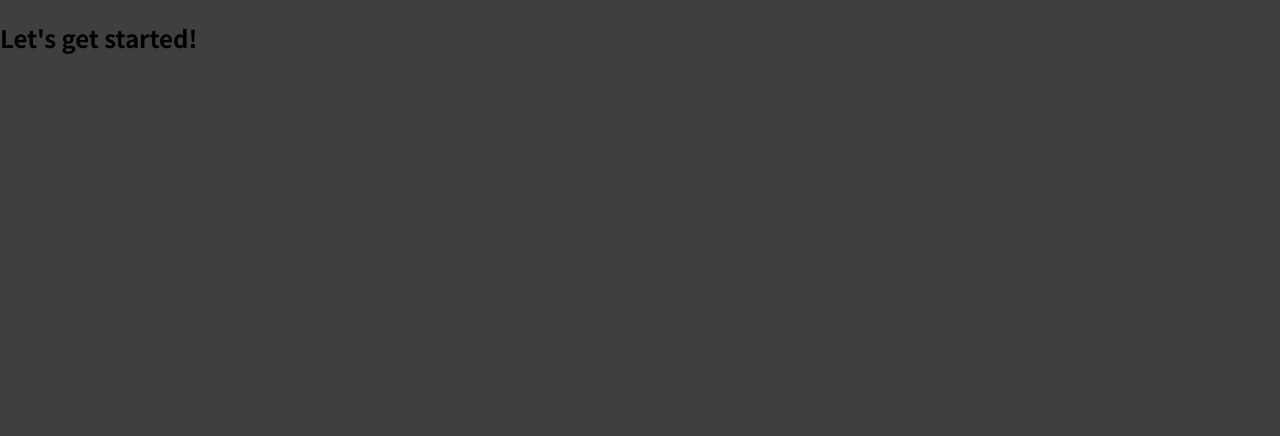
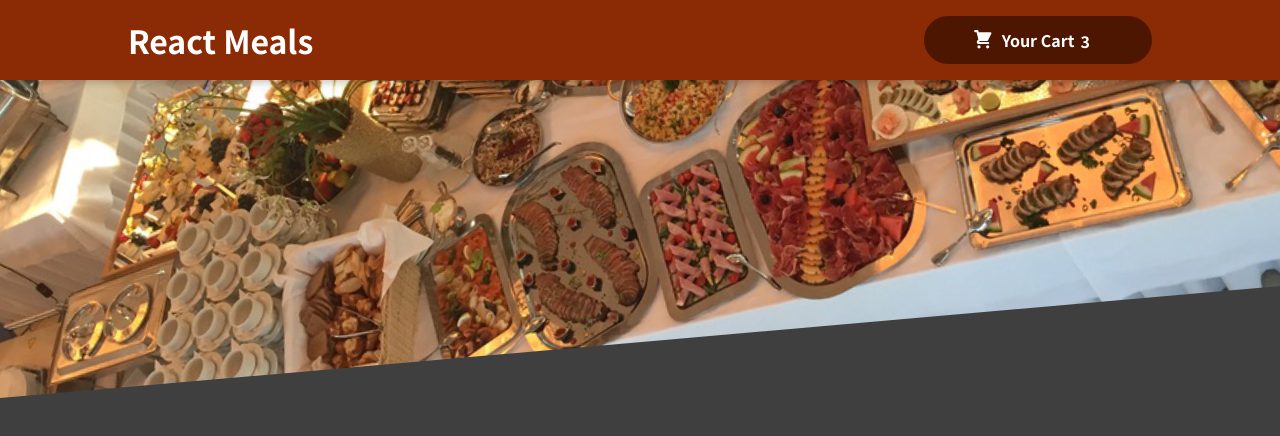
Before and after one commit to sophsac/food-order-app, a React (Create React App) app: page / in a window 1280 px wide. Shown: the top 436 px of the page. Built offline with nearby package versions, Linux system fonts and the light colour scheme.

Commit message:
updating HeaderCartButton

```diff
--- a/src/App.js
+++ b/src/App.js
@@ -1,9 +1,9 @@
+import Header from "./components/Layout/Header";
+
 function App() {
   return (
-    <div>
-      <h2>Let's get started!</h2>
-    </div>
+    <Header />
   );
-}
+};
 
 export default App;
--- a/src/components/Layout/Header.js
+++ b/src/components/Layout/Header.js
@@ -1,5 +1,6 @@
 import React, {Fragment} from "react";
 
+import HeaderCartButton from './HeaderCartButton';
 import mealsImage from '../../assets/meals.jpg';
 import classes from './Header.module.css';
 
@@ -8,7 +9,7 @@
         <Fragment>
             <header className={classes.header}>
                 <h1>React Meals</h1>
-                <button>Cart</button>
+                <HeaderCartButton />
             </header>
             <div className={classes['main-image']}>
                 <img src={mealsImage} alt='a table full of food' />
--- a/src/components/Layout/HeaderCartButton.js
+++ b/src/components/Layout/HeaderCartButton.js
@@ -1,18 +1,19 @@
-import React, { Fragment } from "react";
+import React from "react";
 
 import CartIcon from "../Cart/CartIcon";
+import classes from './HeaderCartButton.module.css';
 
 const HeaderCartButton = props => {
     return (
-        <button>
+        <button className={classes.button}>
             {/* will wrap icon */}
-            <span>
+            <span className={classes.icon}>
                 <CartIcon />
             </span>
             {/* will wrap text */}
-            <span></span>
+            <span>Your Cart</span>
             {/* will wrap badge */}
-            <span></span>
+            <span className={classes.icon}>3</span>
         </button>
 
     );
```
